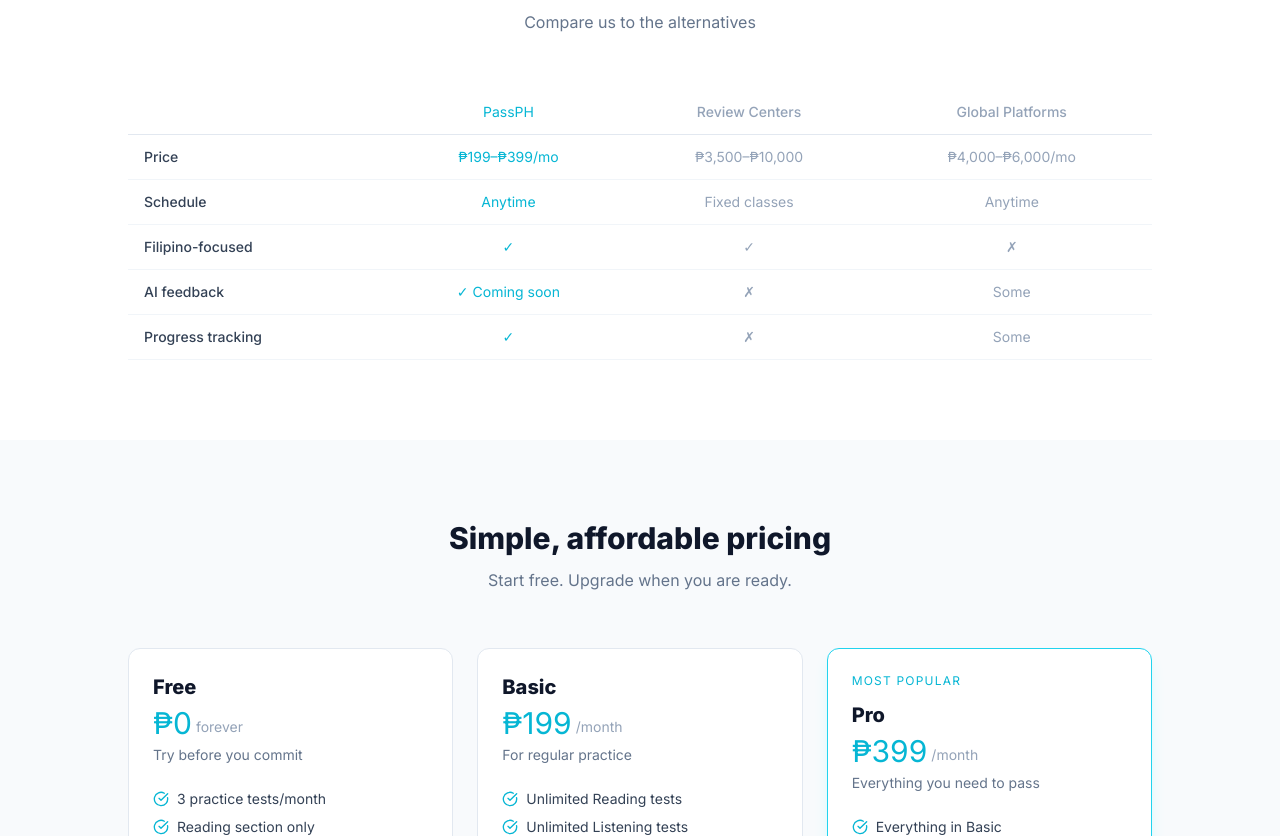
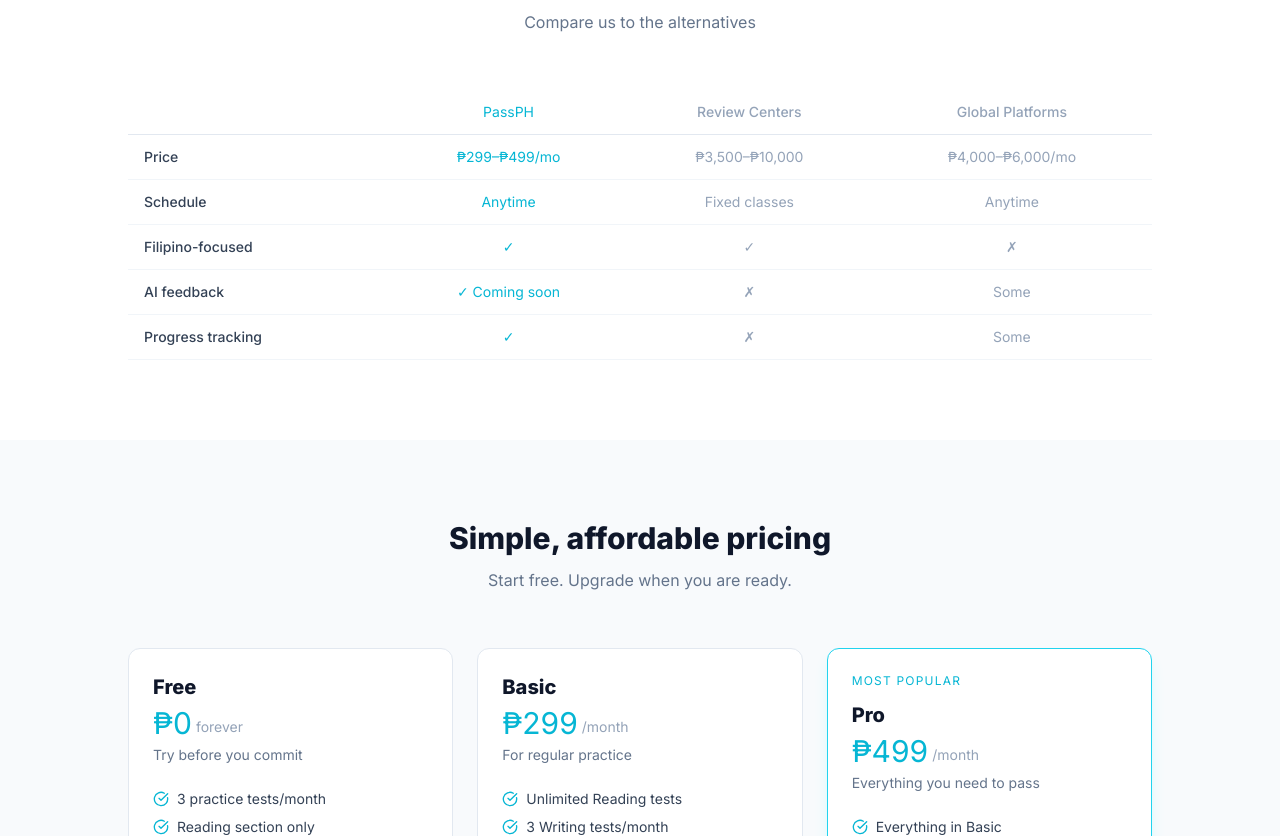
Before and after one commit to bewe15/PassPH, a Next.js app: page / in a window 1280 px wide. Shown: the part 1964-2800 px from the top of the page. Built offline with nearby package versions, Linux system fonts and the light colour scheme.

Commit message:
Sync homepage pricing with updated plans (299/499, correct features)

```diff
--- a/app/page.tsx
+++ b/app/page.tsx
@@ -166,7 +166,7 @@
           <div className="max-w-4xl mx-auto grid grid-cols-2 md:grid-cols-4 gap-8 text-center">
             {[
               { value: "500+", label: "Active Learners" },
-              { value: "₱399", label: "Pro / month" },
+              { value: "₱499", label: "Pro / month" },
               { value: "20+", label: "Practice Tests" },
               { value: "4.9★", label: "User Rating" },
             ].map((s) => (
@@ -246,7 +246,7 @@
                 </thead>
                 <tbody>
                   {[
-                    ["Price",            "₱199–₱399/mo",  "₱3,500–₱10,000", "₱4,000–₱6,000/mo"],
+                    ["Price",            "₱299–₱499/mo",  "₱3,500–₱10,000", "₱4,000–₱6,000/mo"],
                     ["Schedule",         "Anytime",        "Fixed classes",   "Anytime"],
                     ["Filipino-focused", "✓",              "✓",               "✗"],
                     ["AI feedback",      "✓ Coming soon",  "✗",               "Some"],
@@ -275,8 +275,8 @@
             <div className="grid md:grid-cols-3 gap-6">
               {[
                 { name:"Free",  price:"₱0",   period:"forever",  desc:"Try before you commit",        features:["3 practice tests/month","Reading section only","Basic score report"],                                    cta:"Get started free", highlight:false },
-                { name:"Basic", price:"₱199", period:"/month",   desc:"For regular practice",         features:["Unlimited Reading tests","Unlimited Listening tests","Detailed score report","Progress tracking"],       cta:"Start Basic",      highlight:false },
-                { name:"Pro",   price:"₱399", period:"/month",   desc:"Everything you need to pass",  features:["Everything in Basic","AI Writing feedback","AI Speaking scoring","Band score estimates","Priority support"], cta:"Start Pro",        highlight:true  },
+                { name:"Basic", price:"₱299", period:"/month",   desc:"For regular practice",         features:["Unlimited Reading tests","3 Writing tests/month","Detailed score report","Progress tracking","Band score estimates"],       cta:"Start Basic",      highlight:false },
+                { name:"Pro",   price:"₱499", period:"/month",   desc:"Everything you need to pass",  features:["Everything in Basic","Unlimited Writing tests","AI Writing feedback","Downloadable score reports","Priority support"], cta:"Start Pro",        highlight:true  },
               ].map((plan) => (
                 <div
                   key={plan.name}
@@ -305,7 +305,7 @@
               ))}
             </div>
             <p className="text-center text-sm text-slate-400 mt-6">
-              Also available: ₱999 one-time for 3 months Pro • Australian pricing in AUD at checkout
+              Also available: ₱1,299 one-time for 3 months Pro • Australian pricing in AUD at checkout
             </p>
           </div>
         </section>
```
